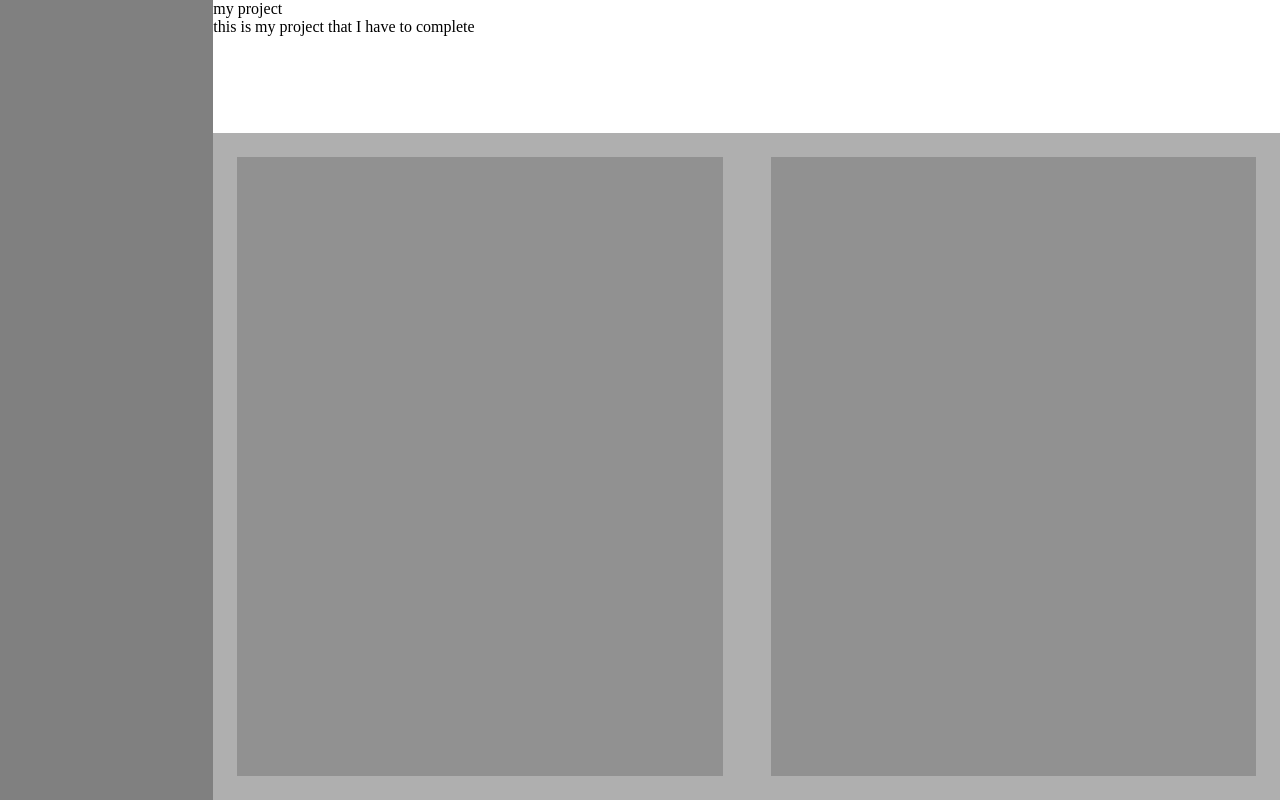
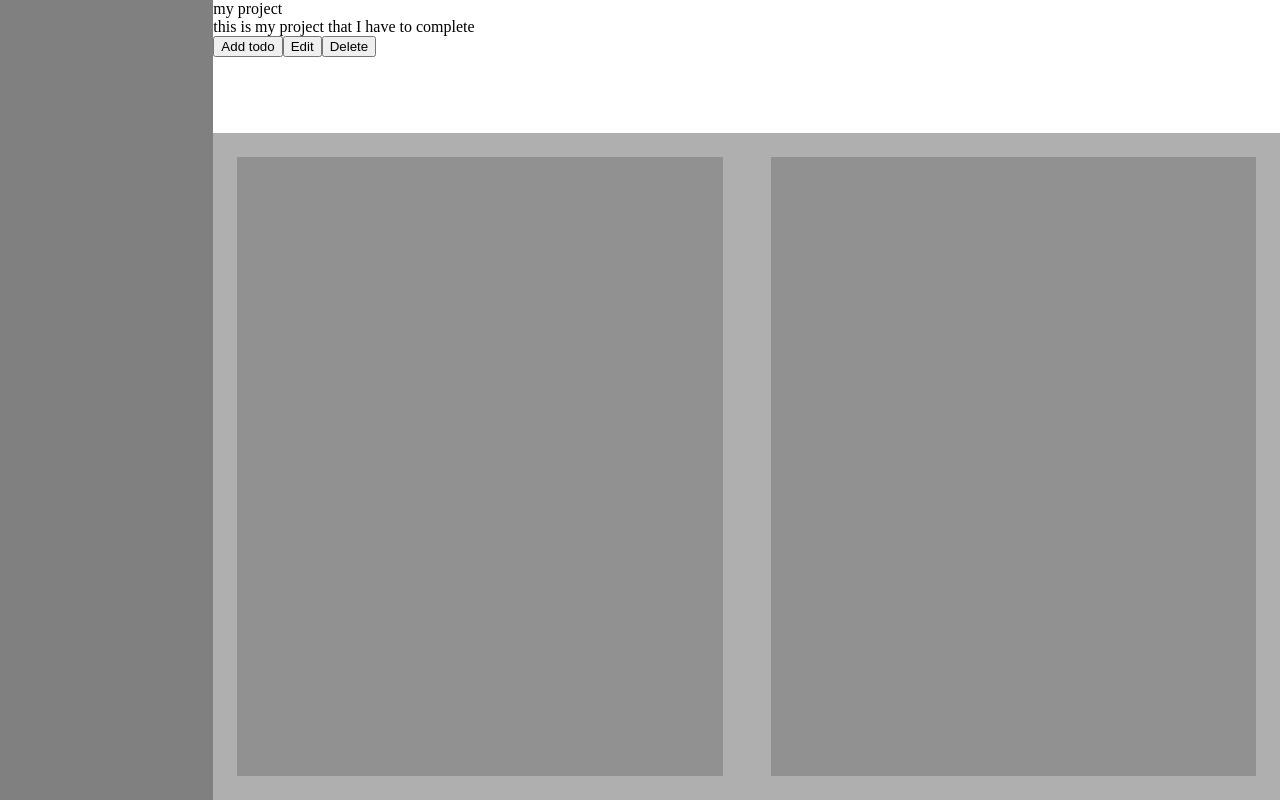
Before and after one commit to swos13/todo, a website built with webpack: page src/index.html in a window 1280 px wide. Built offline with nearby package versions, Linux system fonts and the light colour scheme.

Commit message:
Add buttons to project

```diff
--- a/src/view.js
+++ b/src/view.js
@@ -1,6 +1,3 @@
-//create elements (whole page for project and todos and sidebar with other projects)
-//hold body and whole DOM structure???
-
 const view = (() => {
 
     const body = document.querySelector('body');
@@ -25,8 +22,28 @@
         projectDescription.classList.add('project-description');
         projectDescription.textContent = description;
 
+        const projectButtons = document.createElement('div');
+        projectButtons.classList.add('project-buttons-container');
+
+        const addTodoButton = document.createElement('button');
+        addTodoButton.classList.add('add-button');
+        addTodoButton.textContent = "Add todo";
+
+        const editProjectButton = document.createElement('button');
+        editProjectButton.classList.add('edit-project-button');
+        editProjectButton.textContent = "Edit";
+
+        const deleteProjectButton = document.createElement('button');
+        deleteProjectButton.classList.add('delete-project-button');
+        deleteProjectButton.textContent = "Delete";
+
+        projectButtons.appendChild(addTodoButton);
+        projectButtons.appendChild(editProjectButton);
+        projectButtons.appendChild(deleteProjectButton);
+
         header.appendChild(projectName);
         header.appendChild(projectDescription);
+        header.appendChild(projectButtons);
 
         return header;
     }
```
Also changed, not shown: src/style.css (+9 -0 lines).
